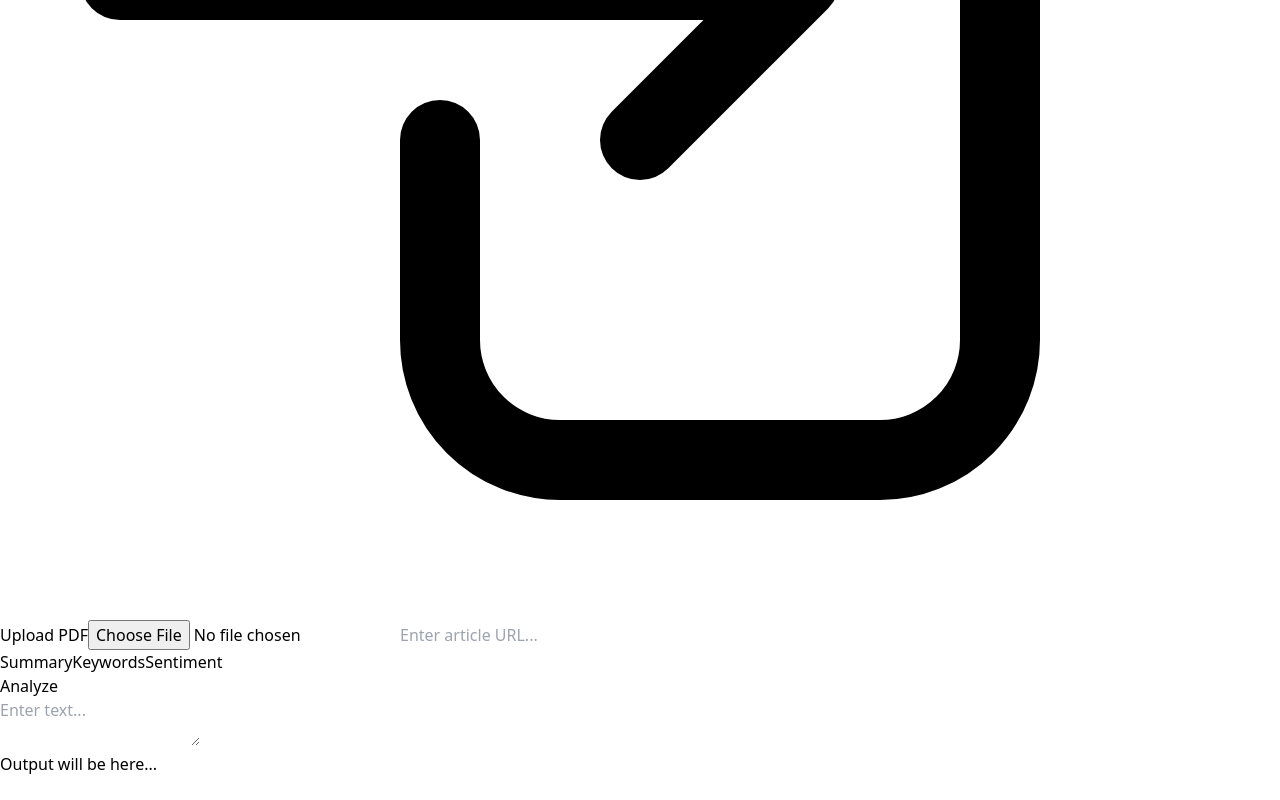
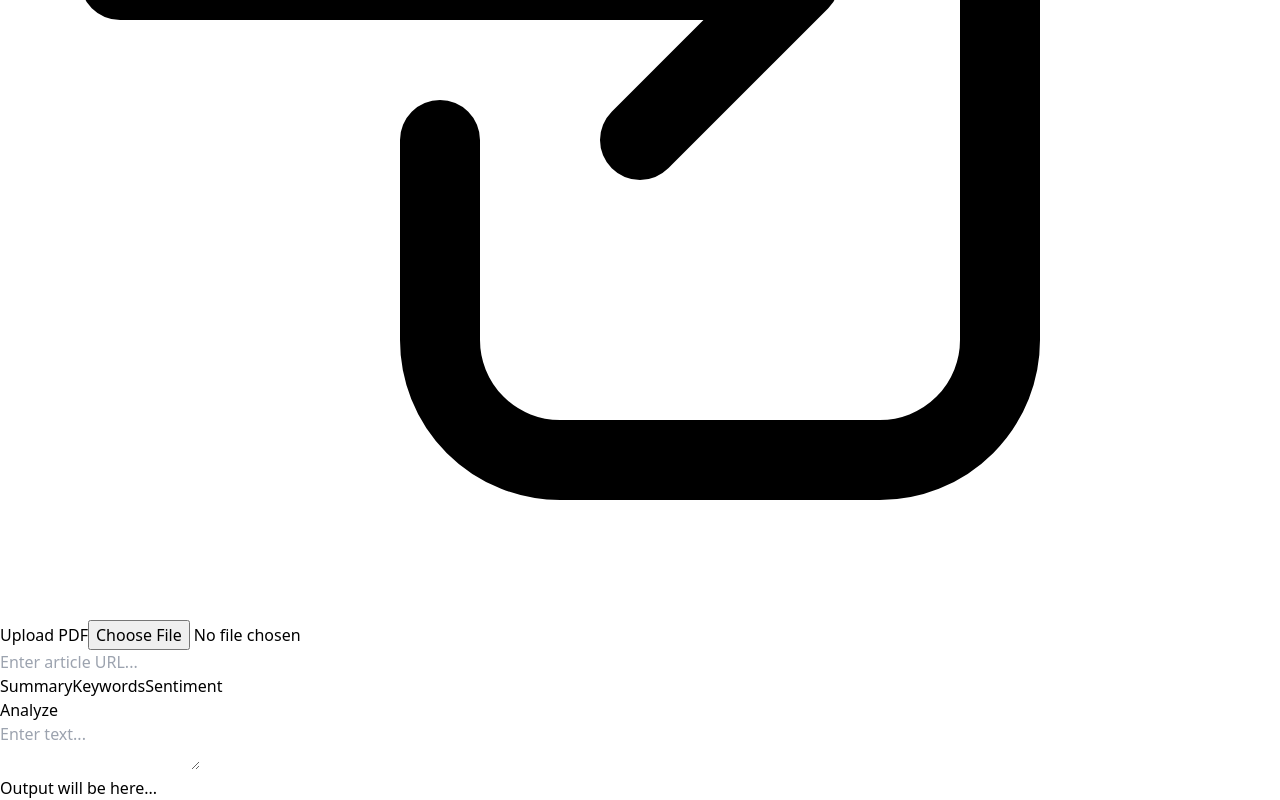
Before and after one commit to JeffC25/tldrover, a React (Vite) app in the folder ui/: page / in a window 1280 px wide. Shown: the part 708-1508 px from the top of the page. Before the commit the page ends 1484 px from the top, so only its background shows below. Built offline with nearby package versions, Linux system fonts and the light colour scheme.

Commit message:
fix file reading

```diff
--- a/ui/src/App.tsx
+++ b/ui/src/App.tsx
@@ -19,6 +19,7 @@ function App() {
   const [content, setContent] = useState<string>('');
   const [url, setUrl] = useState<string>('');
   const [file, setFile] = useState<File>();
+
   const [loadingInput, setLoadingInput] = useState<boolean>(false);
   const [loadingOutput, setLoadingOutput] = useState<boolean>(false);
   const [isError, setIsError] = useState<boolean>(false);
@@ -34,19 +35,21 @@ function App() {
   const [sentiment, setSentiment] = useState<Sentiment>({label: '', score: 0});
 
   const fetchArticle = async () => {
+    console.log(url);
     setIsError(false);
     setLoadingInput(true);
     // setPlaceholder('Loading...');
 
     try {
-      const response = await fetch(`http://localhost:8000/article/${url}`);
+      const response = await fetch(`http://localhost:8000/article?url=${url}`);
       const data = await response.json();
 
-      setContent(data.text);
+      setContent(data.content);
       setPlaceholder('Enter text...');
     } catch (error) {
       // setIsError(true);
       setPlaceholder('There was an error getting the article.')
+      setContent('');
     }
 
     setLoadingInput(false);
@@ -68,14 +71,14 @@ function App() {
 
       const data = await response.json();
 
-      setContent(data.text);
+      setContent(data.content);
 
       setPlaceholder('Enter text...');
     } catch (error) {
       // setIsError(true);
-      setPlaceholder('There was an error extracting the text.')
+      setPlaceholder('There was an error extracting the text.');
+      setContent('');
     }
-
     setLoadingInput(false);
   }
 
@@ -123,11 +126,15 @@ function App() {
         </div>
 
         {/* PDF and URL Input */}
-        <div className="flex flex-col">
-          <label htmlFor="file" className="w-full border rounded-md border-lime-500 p-1 hover:bg-lime-500 hover:text-white">Upload PDF</label>
-          <input type="file" id="file" onChange={() => setFile(file)} className="invisible my-1 py-0 h-0 w-0"/>
+        <div className="flex flex-col space-y-2">
+          <form className="w-full border rounded-md flex-shrink-0 border-lime-500 hover:bg-lime-500 hover:text-white py-1">
+            <label htmlFor="file" className="h-full p-1 rounded-md">Upload PDF</label>
+            <input type="file" id="file" onChange={() => setFile(file)} className="invisible py-0 h-0 w-0"/>
+          </form>
 
-          <input type="url" id="url" onChange={() => setUrl(url)} onSubmit={fetchArticle} placeholder="Enter article URL..." className="border rounded-md border-lime-500 p-1"/>
+          <form onSubmit={(e) => {e.preventDefault(); fetchArticle()}} className="w-full border rounded-md flex-shrink-0 border-lime-500 ">
+            <input type="url" id="url" onChange={(e) => setUrl(e.target.value)} placeholder="Enter article URL..." className="h-full p-1 rounded-md"/>
+          </form>
         </div>
 
         {/* Checkbox List */}
@@ -142,13 +149,14 @@ function App() {
 
       </div>
 
-      {/* Textareas */}
-      <div className="shadow-inner p-2 border border-neutral-600 rounded-md w-1/3 ">
-        {loadingInput && <div className="absolute flex justify-center items-center w-full h-full"><img className="aspect-square h-1/6 w-1/6 animate-spin" src={SpinnerIcon}/></div>}
-        <textarea placeholder={placeholder} value={content} onChange={(e) => {setContent(e.target.value); setPlaceholder('Enter text...')}} className="w-full h-full resize-none"></textarea>
-
+      {/* Input */}
+      <div className="relative shadow-inner border border-neutral-600 rounded-md w-1/3 p-1">
+        {loadingInput
+        ? <div className="absolute flex justify-center items-center w-full h-full"><img className="aspect-square h-1/6 w-1/6 animate-spin" src={SpinnerIcon}/></div>
+        : <textarea placeholder={placeholder} value={content} onChange={(e) => {setContent(e.target.value); setPlaceholder('Enter text...')}} className="w-full h-full resize-none p-2 rounded-md"></textarea>}
       </div>
 
+      {/* Output */}
       <div className={`relative shadow-inner p-2 border border-neutral-600 rounded-md w-1/3 resize-none`}>
         {isError && <span className="text-red-500">Error</span>}
         {loadingOutput && <div className="absolute flex justify-center items-center w-full h-full"><img className="aspect-square h-1/6 w-1/6 animate-spin" src={SpinnerIcon}/></div>}
```
Also changed, not shown: 1 other file (tests, documents, lock files or other folders).
